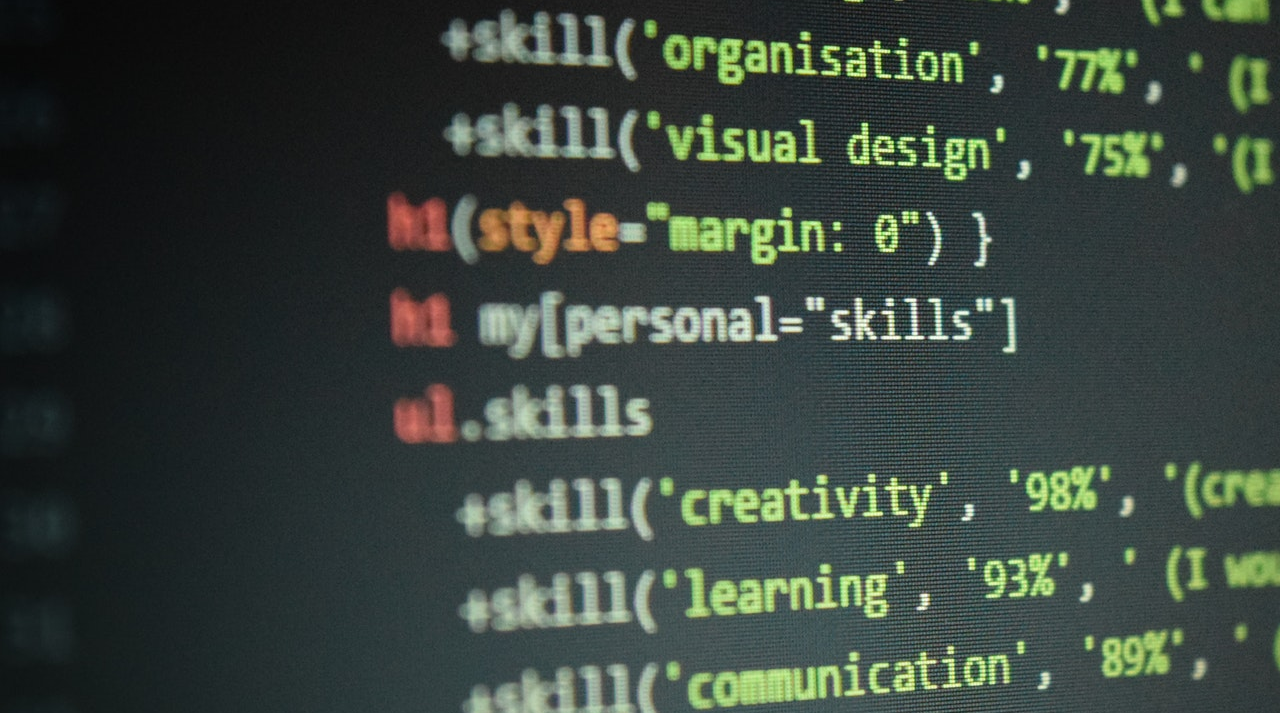
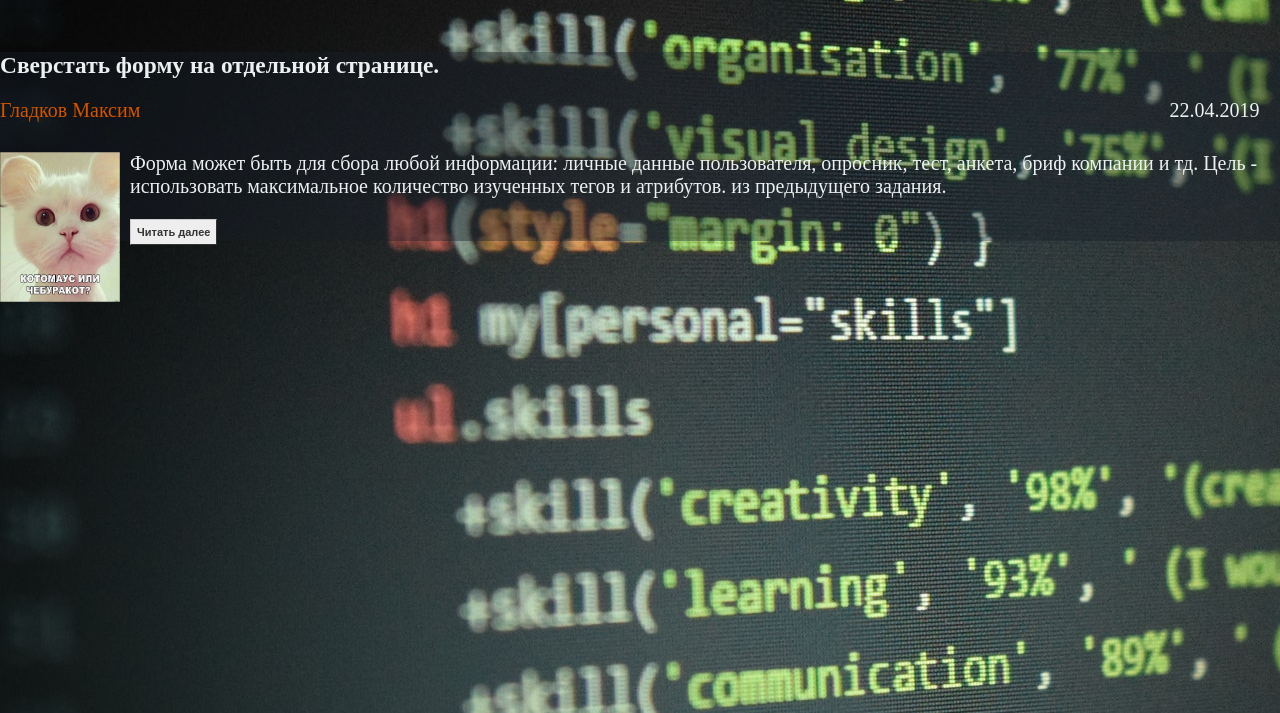
Before and after one commit to mgladkovspb/layout, a plain HTML site: page HW3/articles.html in a window 1280 px wide. Shown: the part 87-800 px from the top of the page. Drawn offline with Linux system fonts and the light colour scheme.

Commit message:
articles.html

```diff
--- a/HW3/articles.html
+++ b/HW3/articles.html
@@ -16,6 +16,19 @@
     </nav>
     <div class="space"></div>
     <div>
-        <div></div>
+        <div class="block art">
+            <h3 class="art">Сверстать форму на отдельной странице.</h3>
+            <div>
+                <p class="art"><a class="art" href="#">Гладков Максим</a></p>
+                <p class="art text-right">22.04.2019</p>
+            </div>
+            <div>
+                <div><img class="pic" src="../images/cat.jpg"/></div>
+                <div class="art">
+                    <p>Форма может быть для сбора любой информации: личные данные пользователя, опросник, тест, анкета, бриф компании и тд. Цель - использовать максимальное количество изученных тегов и атрибутов. из предыдущего задания.</p>
+                    <a href="#" class="btn">Читать далее</a>
+                </div>
+            </div>
+        </div>
     </div>
 </body>
--- a/HW3/css/style.css
+++ b/HW3/css/style.css
@@ -18,6 +18,51 @@ body {
 
 .space {
     height: 20px;
+}
+
+h3.art  {
+    margin-top: 10px;
+    margin-bottom: 10px;
+}
+
+a.art {
+    text-decoration: none;
+    color: #D35400;
+}
+
+p.art {
+    display: inline-block;
+    margin-top: 10px;
+    margin-bottom: 10px;
+    width: 49%;
+}
+
+.text-right {
+    text-align: right;
+}
+
+div.art {
+    margin-top: 15px;
+    margin-bottom: 15px;
+}
+
+a.btn {
+    font: bold 11px Arial;
+    text-decoration: none;
+    background-color: #EEEEEE;
+    color: #333333;
+    padding: 6px;
+    border-top: 1px solid #CCCCCC;
+    border-right: 1px solid #333333;
+    border-bottom: 1px solid #333333;
+    border-left: 1px solid #CCCCCC;
+}
+
+.pic {
+    float: left;
+    height: 150px;
+    width: 120px;
+    margin: 0px 10px 10px 0px;
 }
 
 .todo {
```
Also changed, not shown: images/cat.jpg (added).
